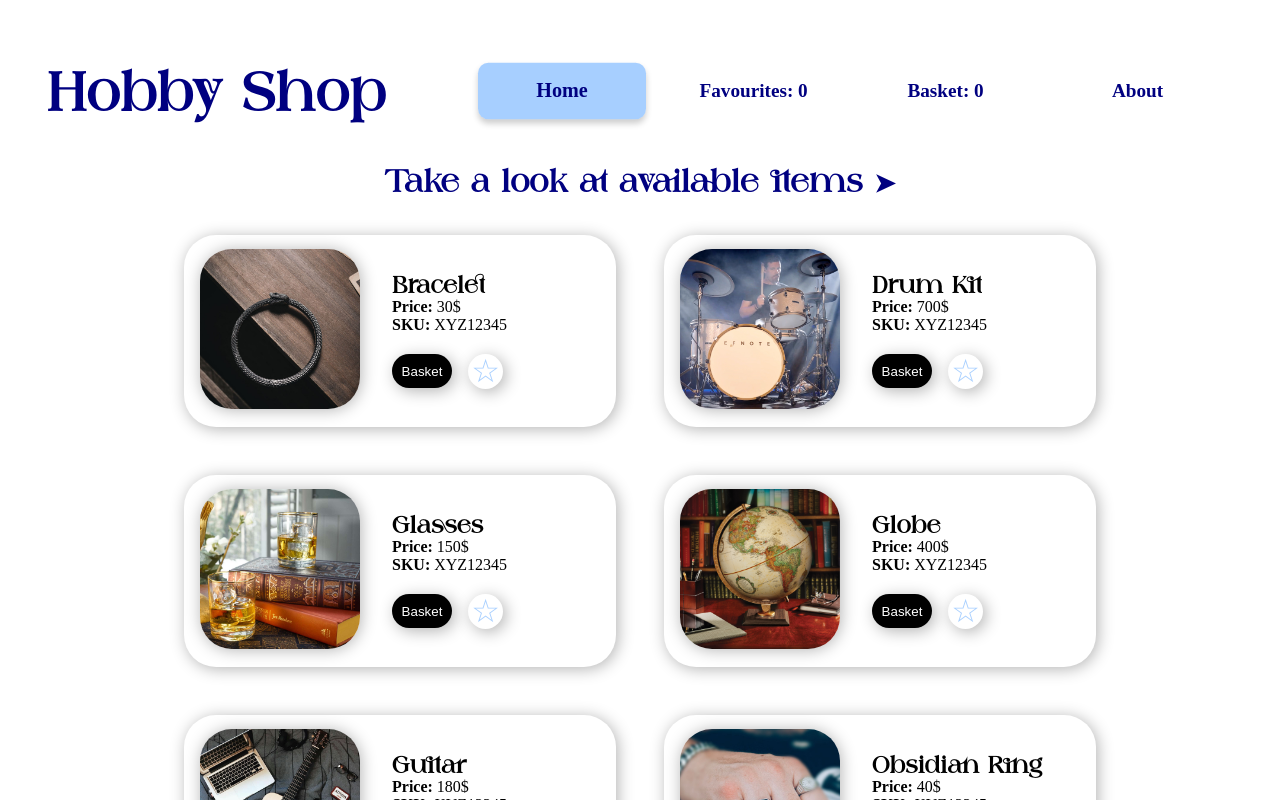
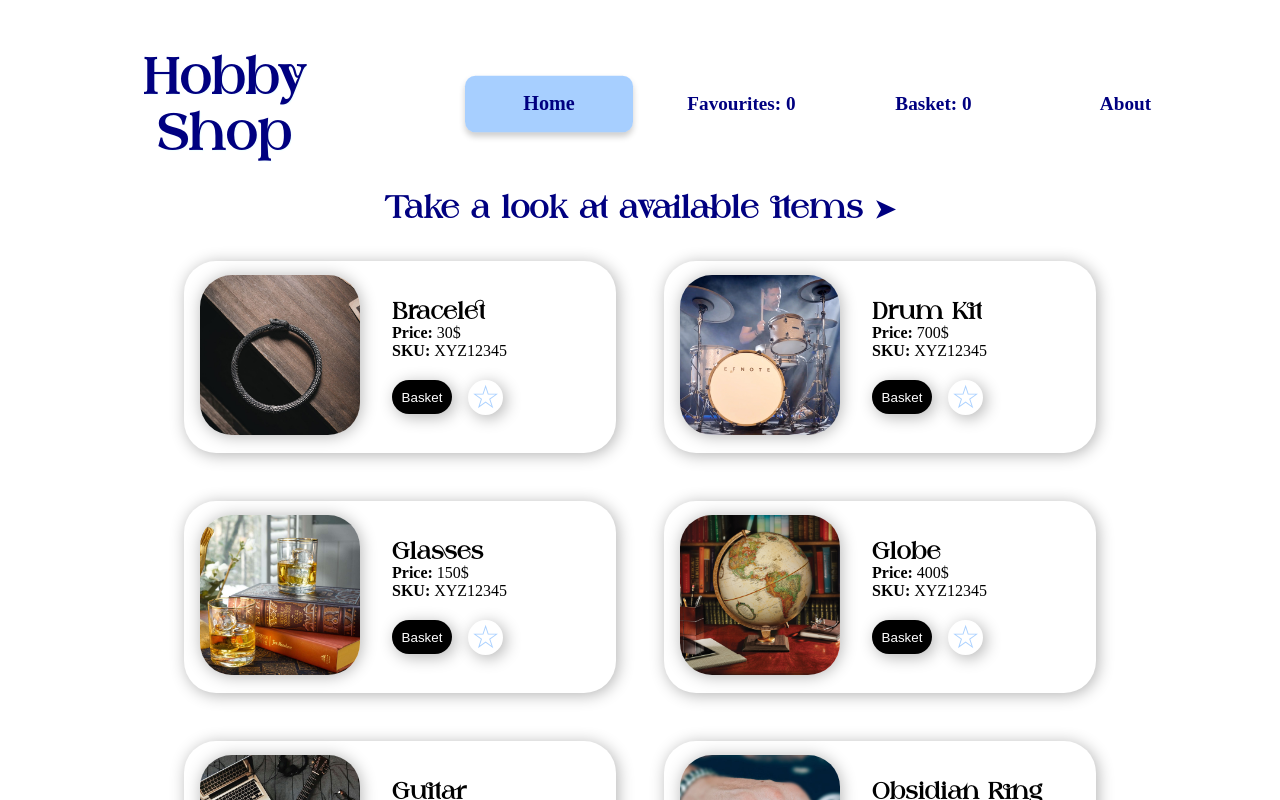
Before and after one commit to aliramazanov/shop-app, a React (Vite) app: page / in a window 1280 px wide. Shown: the top 800 px of the page. Built offline with nearby package versions, Linux system fonts and the light colour scheme.

Commit message:
Header component reintroduced

```diff
--- a/src/App.jsx
+++ b/src/App.jsx
@@ -6,6 +6,7 @@ import Home from "./pages/Home";
 import Favourites from "./pages/Favourites";
 import Basket from "./pages/Basket";
 import About from "./pages/About";
+import Header from "./components/Header/Header";
 
 import "./App.scss";
 
@@ -90,9 +91,7 @@ function App() {
       <BrowserRouter>
         <header>
           <div className="header-wrapper">
-            <div className="header-text-wrapper">
-              <h1>Hobby Shop</h1>
-            </div>
+            <Header />
             <div className="routes">
               <NavLink className="navlinks" to="/">
                 Home
--- a/src/App.scss
+++ b/src/App.scss
@@ -4,20 +4,14 @@
   justify-content: center;
   padding-top: 1rem;
   padding-bottom: 1rem;
-  .header-text-wrapper {
-    font-size: 1.4rem;
-    color: navy;
-    text-align: center;
-    font-family: "Against", sans-serif;
-    user-select: none;
-    margin-right: 5rem;
-  }
+
   .routes {
     display: flex;
     align-items: center;
     justify-content: space-evenly;
     flex-wrap: wrap;
   }
+
   .navlinks {
     background-color: white;
     width: 10rem;
--- /dev/null
+++ b/src/components/Header/Header.jsx
@@ -0,0 +1,18 @@
+import "./Header.scss";
+import React from "react";
+import PropTypes from "prop-types";
+
+const Header = () => {
+  return (
+    <div className="header-component-wrapper">
+      <h1>Hobby Shop</h1>
+    </div>
+  );
+};
+
+Header.propTypes = {
+  favouritesCount: PropTypes.number.isRequired,
+  basketCount: PropTypes.number.isRequired,
+};
+
+export default Header;
--- /dev/null
+++ b/src/components/Header/Header.scss
@@ -0,0 +1,14 @@
+.header-component-wrapper {
+  color: navy;
+  user-select: none;
+  margin-right: 5rem;
+
+  h1 {
+    text-align: center;
+    font-family: "Against", sans-serif;
+    user-select: none;
+    margin-left: 5%;
+    font-size: 2.6rem;
+    text-shadow: 1px 1px 1px azure;
+  }
+}
```
